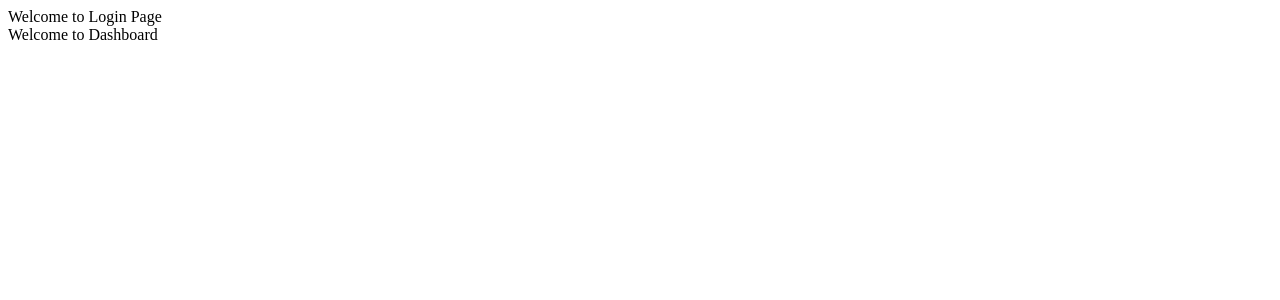
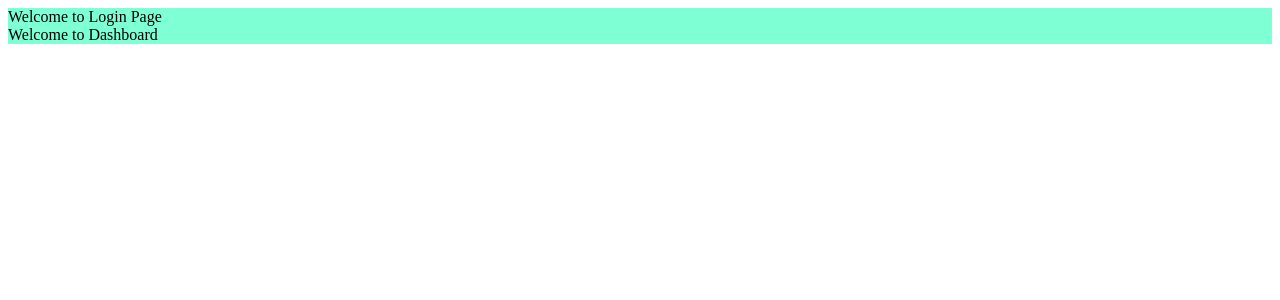
Before and after one commit to briancgmendoza/practice-project, a React (Vite) app: page / in a window 1280 px wide. Shown: the top 300 px of the page. Built offline with nearby package versions, Linux system fonts and the light colour scheme.

Commit message:
first commit

```diff
--- a/src/modules/login/login.tsx
+++ b/src/modules/login/login.tsx
@@ -1,9 +1,10 @@
 import React from 'react'
 import { Dashboard } from '../dashboard/dashboard'
+import  '../../styles/_login.scss'
 
 export function Login() {
   return (
-    <div data-testid="login-page-title">
+    <div className="banner" data-testid="login-page-title">
       Welcome to Login Page
       <Dashboard />
     </div>
--- /dev/null
+++ b/src/styles/_login.scss
@@ -0,0 +1,3 @@
+.banner {
+    background-color: aquamarine;
+}
```
